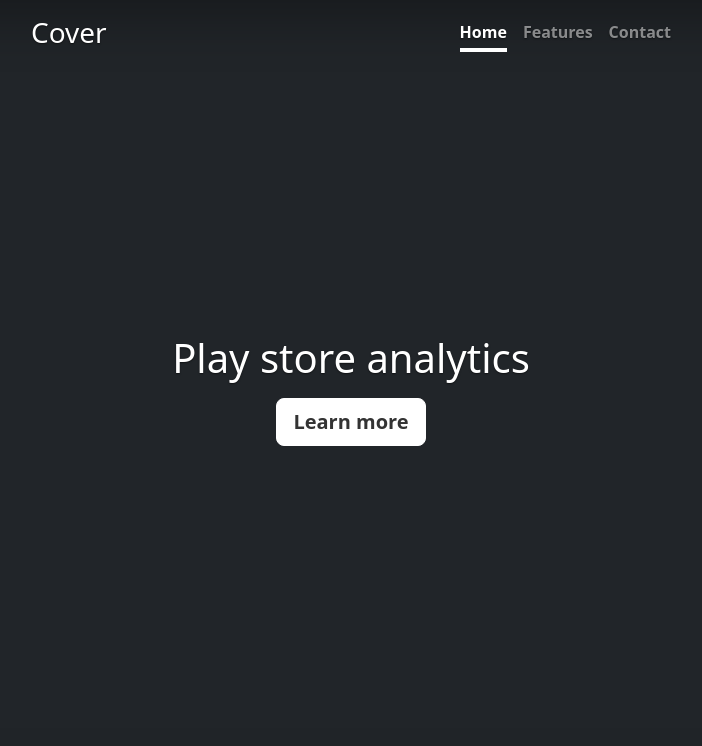
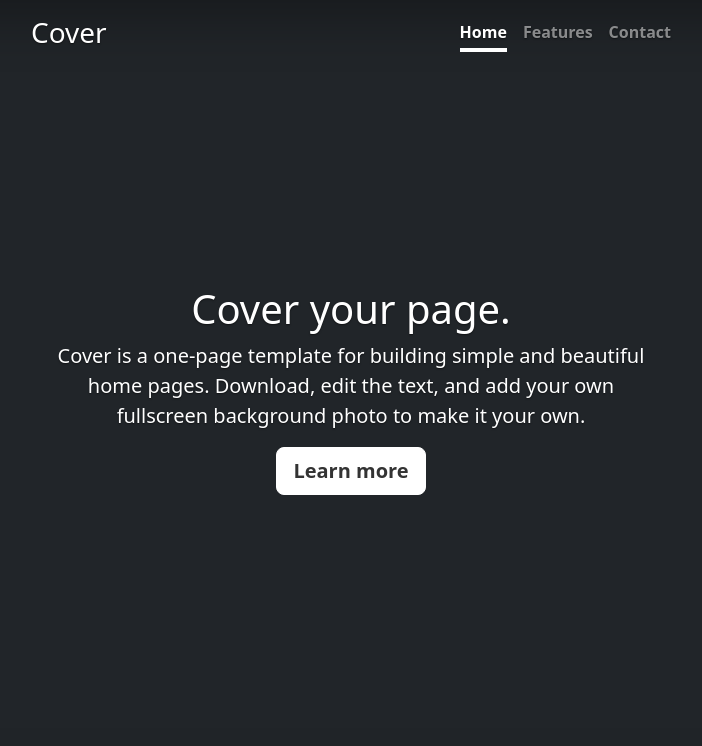
Before and after one commit to argirovga/PlayStoreAnalytics, a Django app: page / in a window 1280 px wide. Shown: the top 746 px of the page, without its empty margins (289-991 px from the left). Run offline with Django 4.2, Linux system fonts and the light colour scheme; some libraries are stand-ins or nearby versions.

Commit message:
Editing 1

```diff
--- a/mainpage/views.py
+++ b/mainpage/views.py
@@ -3,4 +3,4 @@ from django.shortcuts import render
 
 def view_main_page(request):
 
-    return render(request, 'index.html')
+    return render(request, 'main.html')
--- a/templates/index.html
+++ b/templates/main.html
@@ -87,9 +87,9 @@
     </div>
   </header>
 
-  <main class="px-4">
-    <h1>Play store analytics</h1>
-    <p class="lead"></p>
+  <main class="px-3">
+    <h1>Cover your page.</h1>
+    <p class="lead">Cover is a one-page template for building simple and beautiful home pages. Download, edit the text, and add your own fullscreen background photo to make it your own.</p>
     <p class="lead">
       <a href="#" class="btn btn-lg btn-secondary fw-bold border-white bg-white">Learn more</a>
     </p>
```
Also changed, not shown: db.sqlite3.
